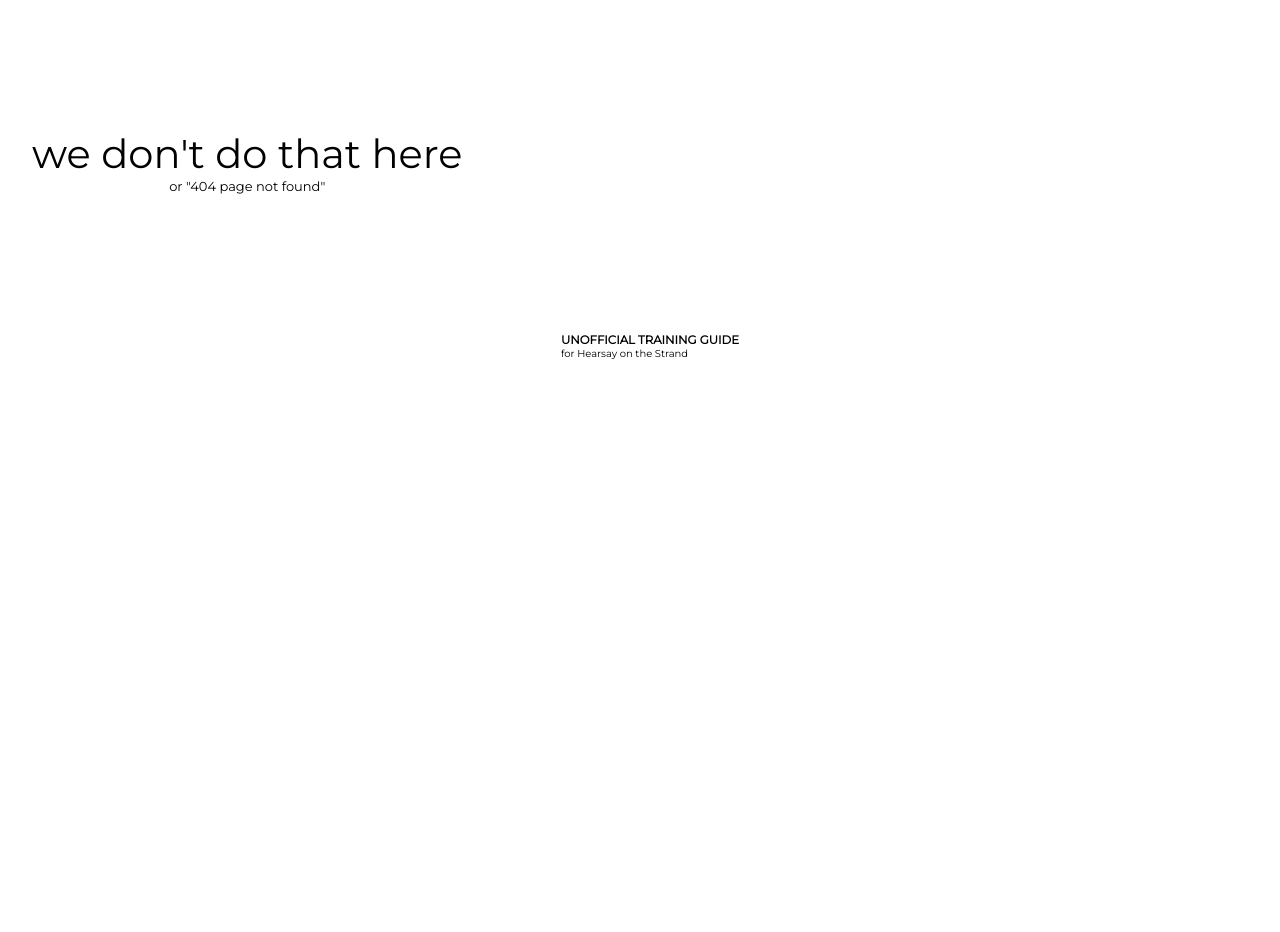
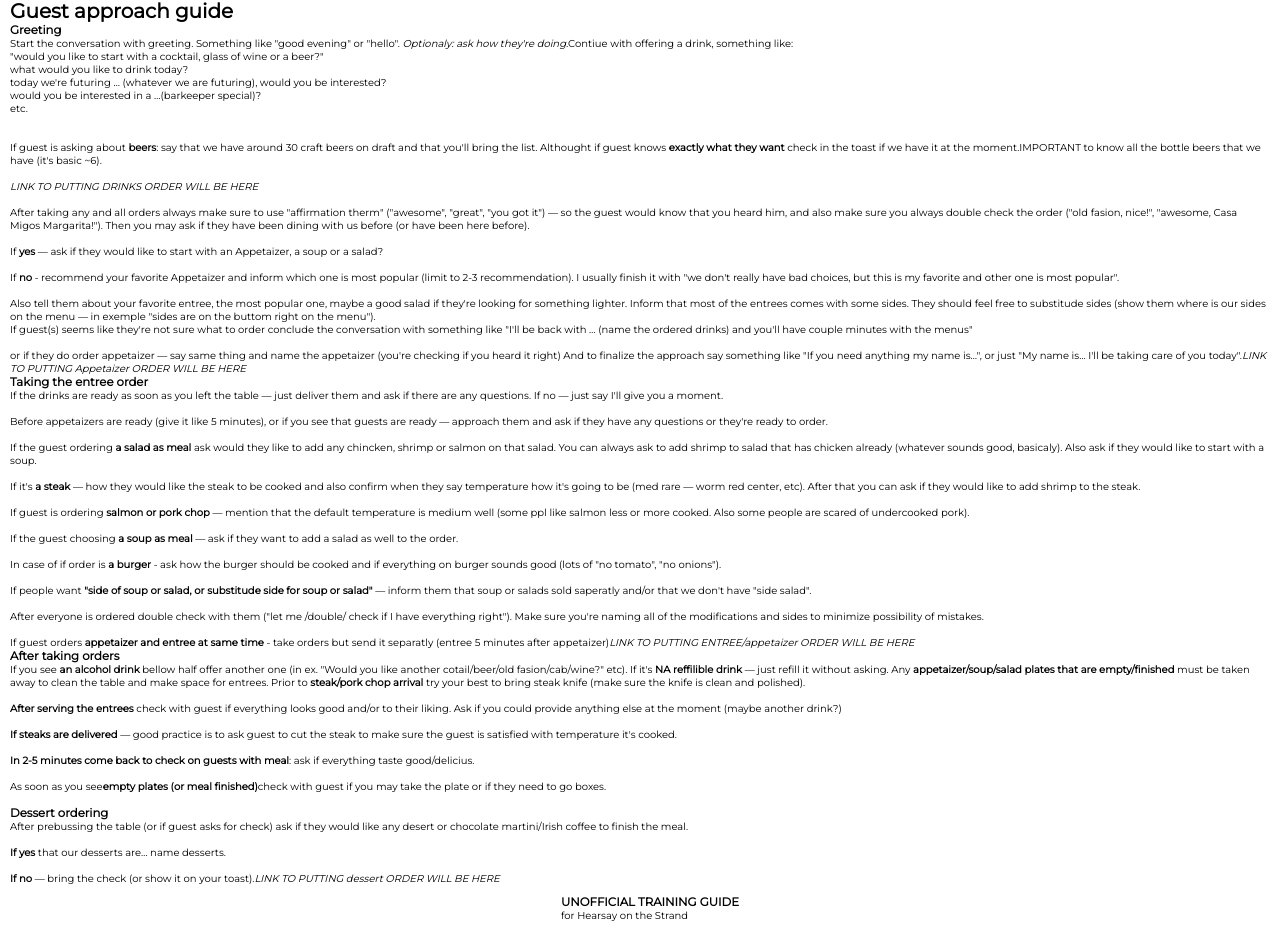
Before and after one commit to Waterburner/hearsay-unofficial-frontend, a React (Create React App) app: page /guest-approach in a window 1280 px wide. Before the commit this address had no page. Shown: the part 410-1342 px from the top of the page. Before the commit the page ends 800 px from the top, so only its background shows below. Built offline with nearby package versions, Linux system fonts and the light colour scheme.

Commit message:
added GuestApproach component

```diff
--- a/src/components/GuestApproach.js
+++ b/src/components/GuestApproach.js
@@ -1,17 +1,18 @@
-import React, { Component } from "react";
+import React from "react";
 
 export default function GuestApproach() {
     return (
-        <div>
+        <div className="guest-approach">
             <h1>Guest approach guide</h1>
 
-            <div className="greeting_section">
-                <h3 className="greeting-header">Greeting</h3>
-                <p className="greeting-description">
+            <div className="order-section">
+                <h3 className="section-header">Greeting</h3>
+                <p className="section-description">
                     Start the conversation with greeting. Something like "good
-                    evening" or "hello". <i>Optionaly</i> ask how they're doing.
+                    evening" or "hello".{" "}
+                    <i>Optionaly: ask how they're doing.</i>
                     Contiue with offering a drink, something like:
-                    <u>
+                    <ul>
                         <li>
                             "would you like to start with a cocktail, glass of
                             wine or a beer?"
@@ -25,29 +26,47 @@ export default function GuestApproach() {
                             would you be interested in a …(barkeeper special)?
                         </li>
                         <li>etc.</li>
-                    </u>
-                    <br />
+                    </ul>
+                    <br /> <br />
+                    <span>
+                        If guest is asking about{" "}
+                        <b className="option"> beers</b>: say that we have
+                        around 30 craft beers on draft and that you'll bring the
+                        list. Althought if guest knows
+                        <b className="option"> exactly what they want</b> check
+                        in the toast if we have it at the moment.
+                    </span>
+                    <span>
+                        IMPORTANT to know all the bottle beers that we have
+                        (it's basic ~6).
+                    </span>
+                    <br /> <br />
+                    <i className="order-putting-manual">
+                        LINK TO PUTTING DRINKS ORDER WILL BE HERE
+                    </i>
+                    <br /> <br />
                     After taking any and all orders always make sure to use
                     "affirmation therm" ("awesome", "great", "you got it") — so
                     the guest would know that you heard him, and also make sure
                     you always double check the order ("old fasion, nice!",
                     "awesome, Casa Migos Margarita!"). Then you may ask if they
                     have been dining with us before (or have been here before).
-                    <br />
-                    <p className="description-options">
-                        <div className="description-option-choice">
-                            If <b className="option">yes</b> — ask if they would
-                            like to start with an Appetaizer, a soup or a salad?
-                            <br />
+                    <br /> <br />
+                    <p className="options">
+                        <div className="option-choice">
+                            If <b className="option"> yes</b> — ask if they
+                            would like to start with an Appetaizer, a soup or a
+                            salad?
+                            <br /> <br />
                         </div>
-                        <div className="description-option-choice">
-                            If <b className="option">no</b> - recommend your
+                        <div className="option-choice">
+                            If <b className="option"> no</b> - recommend your
                             favorite Appetaizer and inform which one is most
                             popular (limit to 2-3 recommendation). I usually
                             finish it with "we don't really have bad choices,
                             but this is my favorite and other one is most
                             popular".
-                            <br />
+                            <br /> <br />
                             Also tell them about your favorite entree, the most
                             popular one, maybe a good salad if they're looking
                             for something lighter. Inform that most of the
@@ -60,63 +79,139 @@ export default function GuestApproach() {
                     If guest(s) seems like they're not sure what to order
                     conclude the conversation with something like "I'll be back
                     with … (name the ordered drinks) and you'll have couple
-                    minutes with the menus" <br />
+                    minutes with the menus" <br /> <br />
                     or if they do order appetaizer — say same thing and name the
                     appetaizer (you're checking if you heard it right) And to
                     finalize the approach say something like "If you need
                     anything my name is…", or just "My name is… I'll be taking
                     care of you today".
+                    <i className="order-putting-manual">
+                        LINK TO PUTTING Appetaizer ORDER WILL BE HERE
+                    </i>
                 </p>
             </div>
 
-            <div className="meal-order-section">
-                <h3 className="meal-order-header">Taking the entree order</h3>
+            <div className="order-section">
+                <h3 className="section-header">Taking the entree order</h3>
 
-                <p className="meal-order-description">
+                <p className="section-description">
                     If the drinks are ready as soon as you left the table — just
                     deliver them and ask if there are any questions. If no —
                     just say I'll give you a moment.
-                    <br />
-                    Before appetaizers ready (give it like 5 minutes), or if you
-                    see that guests are ready — approach them and ask if they
-                    have any questions or they're ready to order.
-                    <br />
+                    <br /> <br />
+                    Before appetaizers are ready (give it like 5 minutes), or if
+                    you see that guests are ready — approach them and ask if
+                    they have any questions or they're ready to order.
+                    <br /> <br />
                     If the guest ordering
-                    <b className="option">a salad as meal </b> ask would they
+                    <b className="option"> a salad as meal </b> ask would they
                     like to add any chincken, shrimp or salmon on that salad.
                     You can always ask to add shrimp to salad that has chicken
                     already (whatever sounds good, basicaly). Also ask if they
-                    would like to start with a soup. <br />
-                    If it's <b className="option">a steak</b> — how they would
+                    would like to start with a soup. <br /> <br />
+                    If it's <b className="option"> a steak</b> — how they would
                     like the steak to be cooked and also confirm when they say
                     temperature how it's going to be (med rare — worm red
                     center, etc). After that you can ask if they would like to
-                    add shrimp to the steak. <br />
+                    add shrimp to the steak. <br /> <br />
                     If guest is ordering
-                    <b className="option">salmon or pork chop</b> — mention that
-                    the default temperature is medium well (some ppl like salmon
-                    less or more cooked. Also some people are scared of
+                    <b className="option"> salmon or pork chop</b> — mention
+                    that the default temperature is medium well (some ppl like
+                    salmon less or more cooked. Also some people are scared of
                     undercooked pork).
-                    <br />
+                    <br /> <br />
                     If the guest choosing
-                    <b className="option">a soup as meal</b> — ask if they want
-                    to add a salad as well to the order. <br />
-                    In case of if order is <b className="option">a burger</b> -
+                    <b className="option"> a soup as meal</b> — ask if they want
+                    to add a salad as well to the order. <br /> <br />
+                    In case of if order is <b className="option"> a burger</b> -
                     ask how the burger should be cooked and if everything on
                     burger sounds good (lots of "no tomato", "no onions").
-                    <br />
+                    <br /> <br />
                     If people want
                     <b className="option">
+                        {" "}
                         "side of soup or salad, or substitude side for soup or
-                        salad"
+                        salad"{" "}
                     </b>
                     — inform them that soup or salads sold saperatly and/or that
-                    we don't have "side salad". <br />
+                    we don't have "side salad". <br /> <br />
                     After everyone is ordered double check with them ("let me
                     /double/ check if I have everything right"). Make sure
                     you're naming all of the modifications and sides to minimize
-                    possibility of mistakes. <br />
+                    possibility of mistakes. <br /> <br />
+                    If guest orders
+                    <b className="option">
+                        {" "}
+                        appetaizer and entree at same time
+                    </b>{" "}
+                    - take orders but send it separatly (entree 5 minutes after
+                    appetaizer)
+                    <i className="order-putting-manual">
+                        LINK TO PUTTING ENTREE/appetaizer ORDER WILL BE HERE
+                    </i>
                 </p>
+
+                <div className="order-section">
+                    <h3 className="section-header">After taking orders</h3>
+                    <p className="section-description">
+                        If you see <b className="option"> an alcohol drink </b>
+                        bellow half offer another one (in ex. "Would you like
+                        another cotail/beer/old fasion/cab/wine?" etc). If it's
+                        <b className="option"> NA reffilible drink</b> — just
+                        refill it without asking. Any
+                        <b className="option">
+                            {" "}
+                            appetaizer/soup/salad plates that are empty/finished{" "}
+                        </b>
+                        must be taken away to clean the table and make space for
+                        entrees. Prior to
+                        <b className="option"> steak/pork chop arrival</b> try
+                        your best to bring steak knife (make sure the knife is
+                        clean and polished).
+                        <br /> <br />
+                        <b className="option"> After serving the entrees </b>
+                        check with guest if everything looks good and/or to
+                        their liking. Ask if you could provide anything else at
+                        the moment (maybe another drink?)
+                        <br /> <br />
+                        <b className="option"> If steaks are delivered</b> —
+                        good practice is to ask guest to cut the steak to make
+                        sure the guest is satisfied with temperature it's
+                        cooked.
+                        <br /> <br />
+                        <b className="option">
+                            In 2-5 minutes come back to check on guests with
+                            meal
+                        </b>
+                        : ask if everything taste good/delicius.
+                        <br /> <br />
+                        As soon as you see
+                        <b className="option">
+                            empty plates (or meal finished)
+                        </b>
+                        check with guest if you may take the plate or if they
+                        need to go boxes.
+                        <br /> <br />
+                    </p>
+                </div>
+
+                <div className="order-section">
+                    <h3 className="section-header">Dessert ordering</h3>
+                    <p className="section-description">
+                        After prebussing the table (or if guest asks for check)
+                        ask if they would like any desert or chocolate
+                        martini/Irish coffee to finish the meal.
+                        <br /> <br />
+                        <b className="option"> If yes</b> that our desserts
+                        are… name desserts.
+                        <br /> <br />
+                        <b className="option"> If no</b> — bring the check (or
+                        show it on your toast).
+                        <i className="order-putting-manual">
+                            LINK TO PUTTING dessert ORDER WILL BE HERE
+                        </i>
+                    </p>
+                </div>
             </div>
         </div>
     );
--- a/src/components/app.js
+++ b/src/components/app.js
@@ -8,6 +8,7 @@ import Homepage from "./homepage/Homepage";
 import Menus from "./menu/Menus.js";
 import AllMenuItems from "./menu/AllMenuItems";
 import ChoosenMenu from "./menu/ChoosenMenu";
+import GuestApproach from "./GuestApproach";
 import Credits from "./credits";
 import Sidework from "./sidework";
 import NoMatch from "./NoMatch";
@@ -22,29 +23,27 @@ export default class App extends Component {
 
                         <Routes>
                             <Route exact path="/" element={<Homepage />} />
-
                             <Route path="/menus" element={<Menus />} />
-
                             <Route
                                 path="/all_menu_items"
                                 element={<AllMenuItems />}
                             />
-
                             <Route
                                 path="/allmenuitems"
                                 element={<AllMenuItems />}
                             />
-
                             <Route
                                 exact
                                 path="/menu/:slug"
                                 element={<ChoosenMenu />}
                             />
 
+                            <Route
+                                path="/guest-approach"
+                                element={<GuestApproach />}
+                            />
                             <Route path="/credits" element={<Credits />} />
-
                             <Route path="/sideworks" element={<Sidework />} />
-
                             <Route path="*" element={<NoMatch />} />
                         </Routes>
 
```
